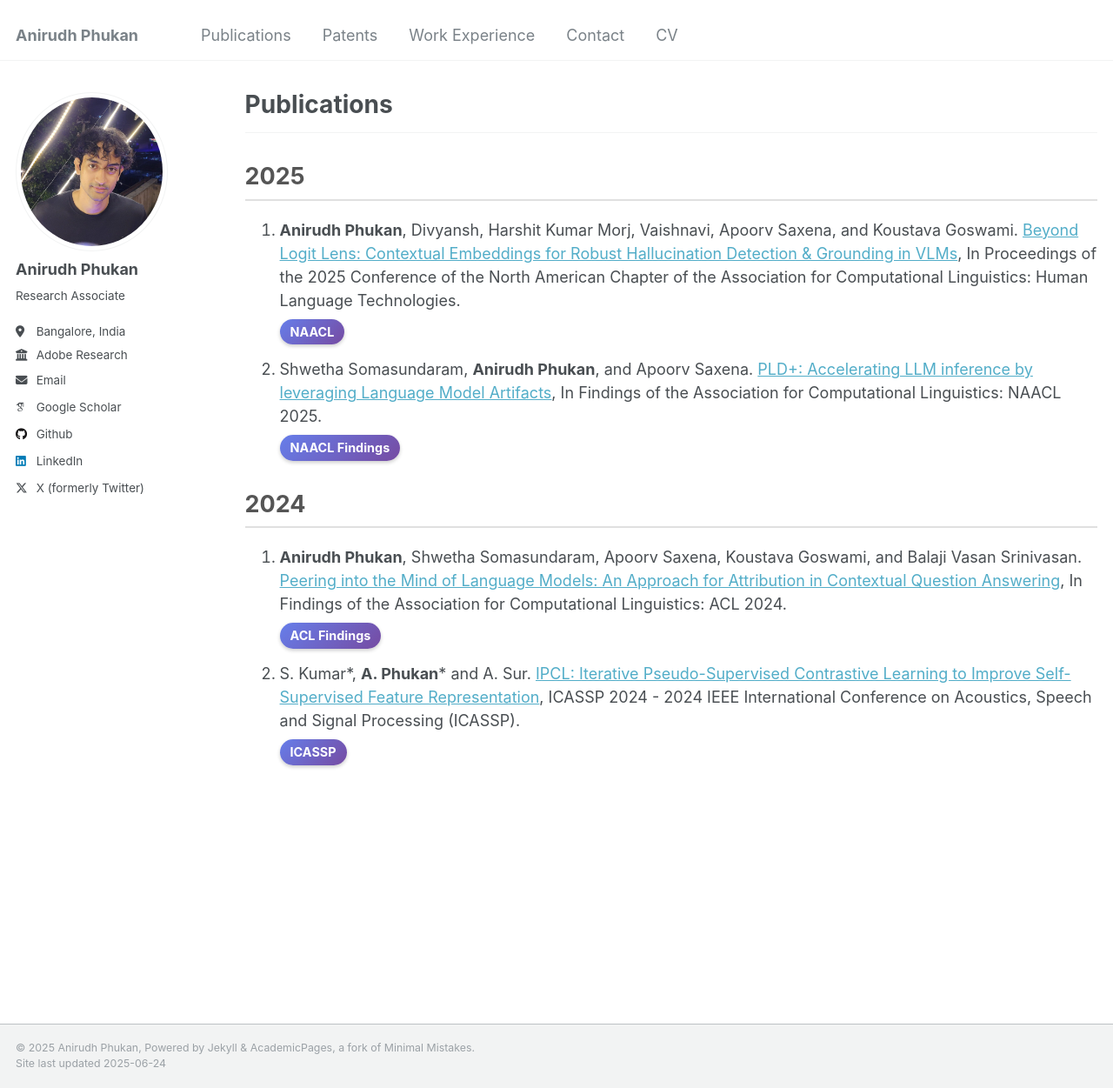
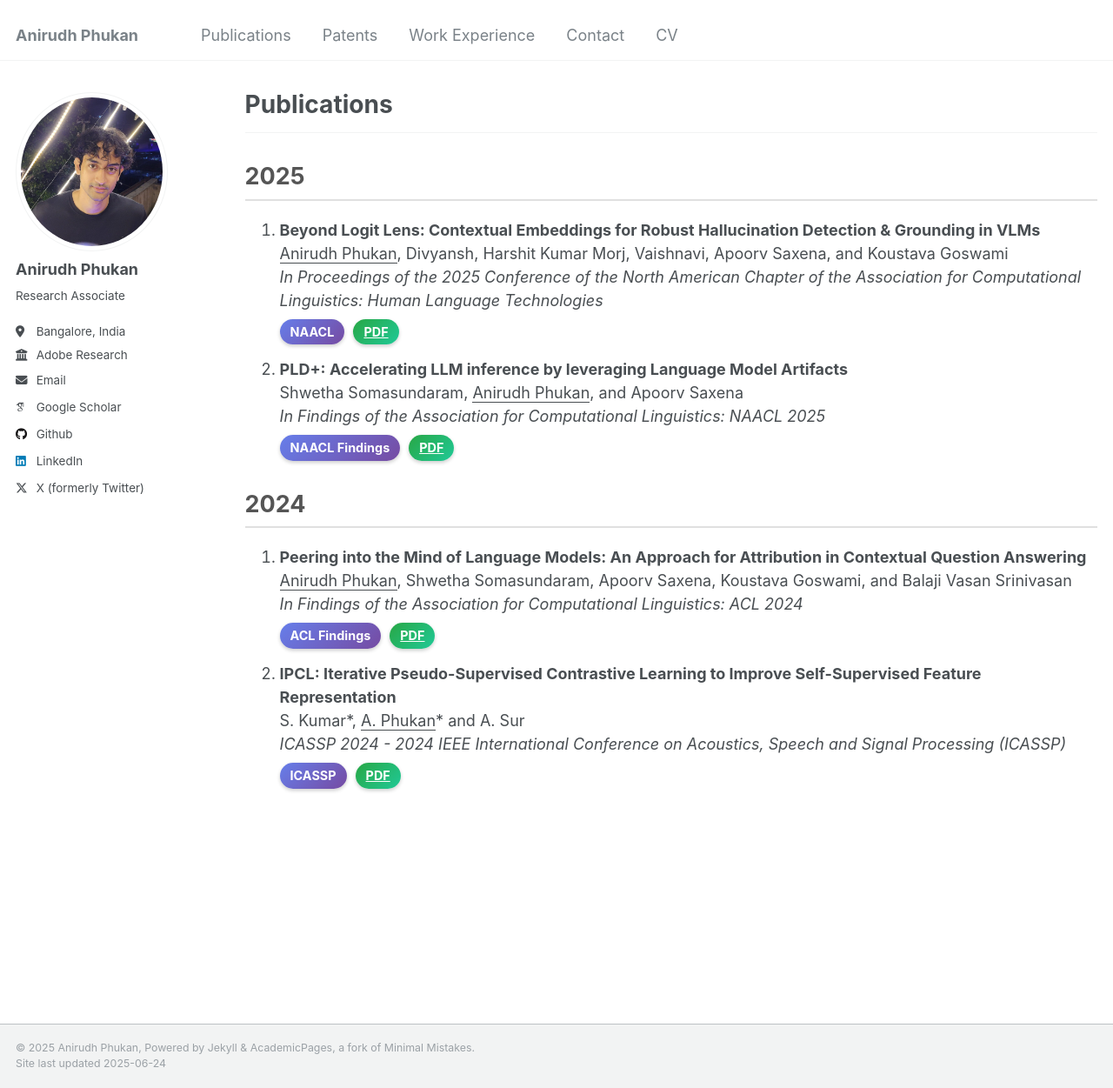
Before and after one commit to Anirudh-Phukan/Anirudh-Phukan.github.io, a Jekyll site: the page built from _pages/publications.md, in a window 1280 px wide and 1251 px high. Shown: the whole window at 87% size. Built offline with Jekyll 4.4.1, drawn with Linux system fonts in a browser that asks for light colours; some web fonts are replaced.

Commit message:
Updated publications

```diff
--- a/_pages/publications.md
+++ b/_pages/publications.md
@@ -17,9 +16,34 @@ author_profile: true
     font-size: 0.8em;
     font-weight: bold;
     margin-top: 8px;
-    margin-bottom: 15px;
+    margin-right: 10px;
     box-shadow: 0 2px 4px rgba(0,0,0,0.2);
     width: fit-content;
+    display: inline-block;
+}
+
+.pdf-button {
+    background: linear-gradient(135deg, #28a745 0%, #20c997 100%);
+    color: white;
+    padding: 4px 12px;
+    border-radius: 15px;
+    font-size: 0.8em;
+    font-weight: bold;
+    text-decoration: none;
+    box-shadow: 0 2px 4px rgba(0,0,0,0.2);
+    display: inline-block;
+    margin-top: 8px;
+}
+
+.pdf-button:hover {
+    color: white;
+    text-decoration: none;
+    transform: translateY(-1px);
+    box-shadow: 0 3px 6px rgba(0,0,0,0.3);
+}
+
+.button-container {
+    margin-bottom: 15px;
 }
 
 .year-heading {
@@ -37,27 +61,47 @@ author_profile: true
 <div class="year-heading">2025</div>
 
 <ol>
-<li><strong>Anirudh Phukan</strong>, Divyansh, Harshit Kumar Morj, Vaishnavi, Apoorv Saxena, and Koustava Goswami. <a href="https://arxiv.org/abs/2411.19187">Beyond Logit Lens: Contextual Embeddings for Robust Hallucination Detection & Grounding in VLMs</a>, In Proceedings of the 2025 Conference of the North American Chapter of the Association for Computational Linguistics: Human Language Technologies.
+<li><strong>Beyond Logit Lens: Contextual Embeddings for Robust Hallucination Detection & Grounding in VLMs</strong><br/>
+<u>Anirudh Phukan</u>, Divyansh, Harshit Kumar Morj, Vaishnavi, Apoorv Saxena, and Koustava Goswami<br/>
+<em>In Proceedings of the 2025 Conference of the North American Chapter of the Association for Computational Linguistics: Human Language Technologies</em>
 
+<div class="button-container">
 <div class="conference-banner">NAACL</div>
+<a href="https://arxiv.org/abs/2411.19187" class="pdf-button">PDF</a>
+</div>
 </li>
 
-<li>Shwetha Somasundaram, <strong>Anirudh Phukan</strong>, and Apoorv Saxena. <a href="https://arxiv.org/abs/2412.01447">PLD+: Accelerating LLM inference by leveraging Language Model Artifacts</a>, In Findings of the Association for Computational Linguistics: NAACL 2025.
+<li><strong>PLD+: Accelerating LLM inference by leveraging Language Model Artifacts</strong><br/>
+Shwetha Somasundaram, <u>Anirudh Phukan</u>, and Apoorv Saxena<br/>
+<em>In Findings of the Association for Computational Linguistics: NAACL 2025</em>
 
+<div class="button-container">
 <div class="conference-banner">NAACL Findings</div>
+<a href="https://arxiv.org/abs/2412.01447" class="pdf-button">PDF</a>
+</div>
 </li>
 </ol>
 
 <div class="year-heading">2024</div>
 
 <ol>
-<li><strong>Anirudh Phukan</strong>, Shwetha Somasundaram, Apoorv Saxena, Koustava Goswami, and Balaji Vasan Srinivasan. <a href="https://aclanthology.org/2024.findings-acl.682/">Peering into the Mind of Language Models: An Approach for Attribution in Contextual Question Answering</a>, In Findings of the Association for Computational Linguistics: ACL 2024.
+<li><strong>Peering into the Mind of Language Models: An Approach for Attribution in Contextual Question Answering</strong><br/>
+<u>Anirudh Phukan</u>, Shwetha Somasundaram, Apoorv Saxena, Koustava Goswami, and Balaji Vasan Srinivasan<br/>
+<em>In Findings of the Association for Computational Linguistics: ACL 2024</em>
 
+<div class="button-container">
 <div class="conference-banner">ACL Findings</div>
+<a href="https://aclanthology.org/2024.findings-acl.682/" class="pdf-button">PDF</a>
+</div>
 </li>
 
-<li>S. Kumar*, <strong>A. Phukan</strong>* and A. Sur. <a href="https://ieeexplore.ieee.org/abstract/document/10447607">IPCL: Iterative Pseudo-Supervised Contrastive Learning to Improve Self-Supervised Feature Representation</a>, ICASSP 2024 - 2024 IEEE International Conference on Acoustics, Speech and Signal Processing (ICASSP).
+<li><strong>IPCL: Iterative Pseudo-Supervised Contrastive Learning to Improve Self-Supervised Feature Representation</strong><br/>
+S. Kumar*, <u>A. Phukan</u>* and A. Sur<br/>
+<em>ICASSP 2024 - 2024 IEEE International Conference on Acoustics, Speech and Signal Processing (ICASSP)</em>
 
+<div class="button-container">
 <div class="conference-banner">ICASSP</div>
+<a href="https://ieeexplore.ieee.org/abstract/document/10447607" class="pdf-button">PDF</a>
+</div>
 </li>
 </ol>
```
Also changed, not shown: other parts of _pages/publications.md (+0 -1 lines).
